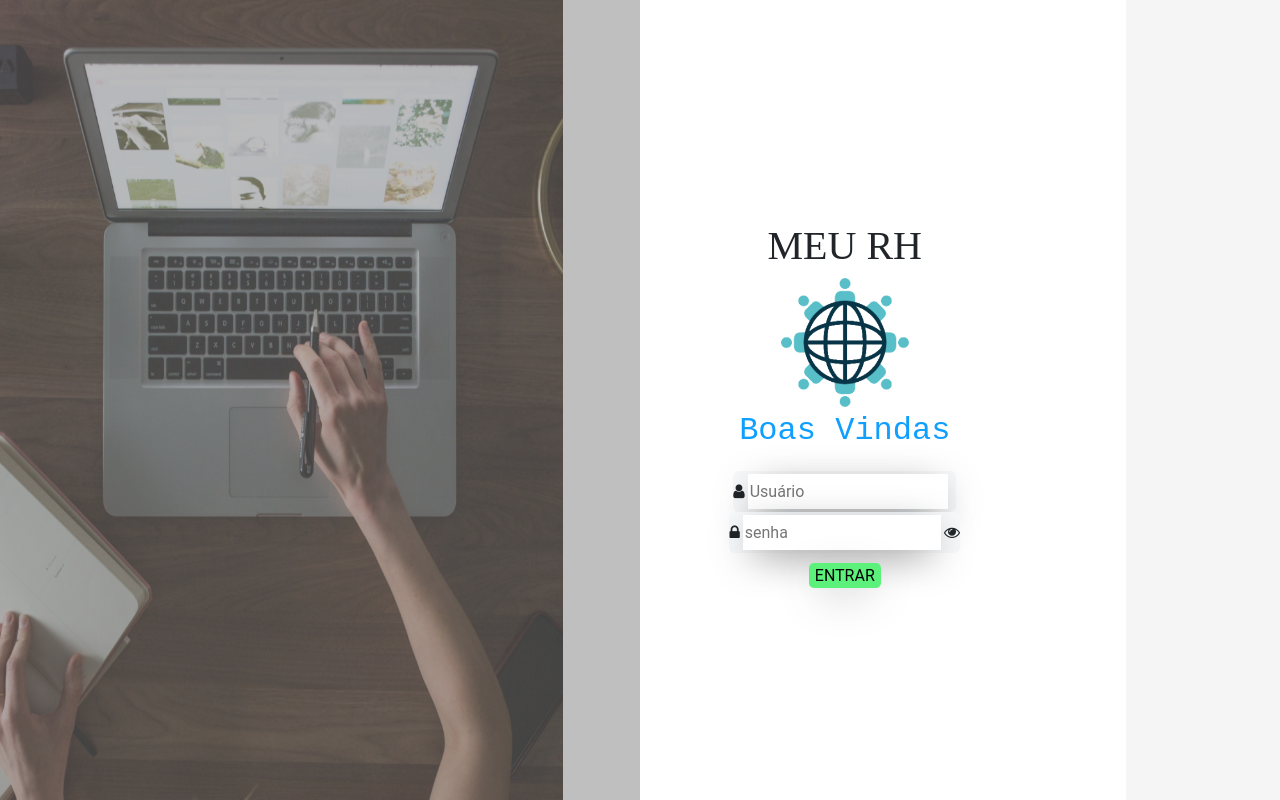
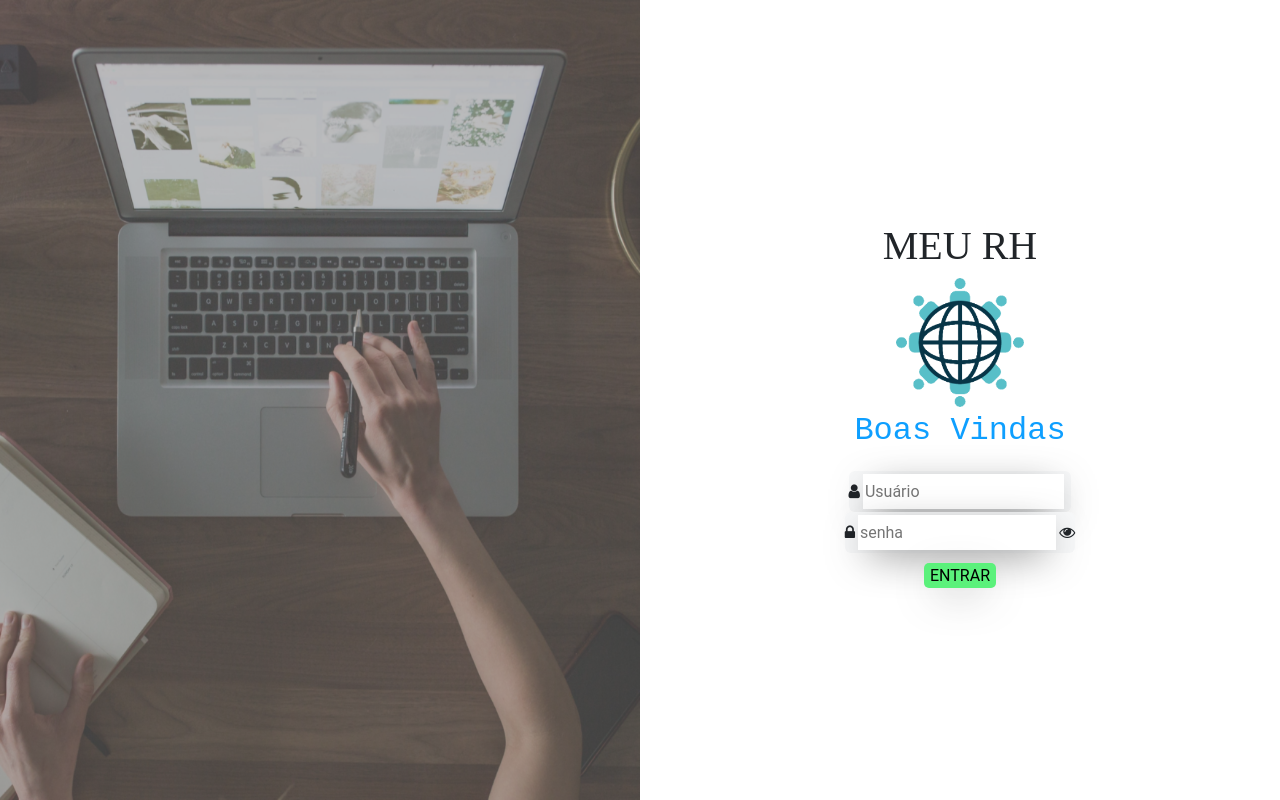
Before and after one commit to rafaelnonato79/meuRH, a React (Create React App) app: page / in a window 1280 px wide. Built offline with nearby package versions, Linux system fonts and the light colour scheme; a web font is replaced by a local one.

Commit message:
Corrigido bug do body que não estava centralizando

```diff
--- a/src/App.css
+++ b/src/App.css
@@ -1,9 +1,5 @@
 .App {
   text-align: center;
-}
-body{
-  margin: 0;
-  padding: 0;
 }
 
 .App-logo {
--- a/src/App.tsx
+++ b/src/App.tsx
@@ -2,6 +2,7 @@ import logo from './logo.svg';
 import './App.css';
 import LoginPage from './pages/loginPage/login';
 import HomePage from '../src/pages/homePage/home';
+import BancoDeHoras from '../src/pages/banco-de-horas/banco-de-horas'
 import { BrowserRouter as Router, Route, Routes } from 'react-router-dom';
 
 
@@ -11,6 +12,7 @@ function App() {
       <Routes>
         <Route path="/" Component={LoginPage} />
         <Route path="/HomePage" Component={HomePage} />
+        <Route path="/BancoDeHoras" Component={BancoDeHoras} />
       </Routes>
     </Router>
   );
--- a/src/componentes/nav/nav.tsx
+++ b/src/componentes/nav/nav.tsx
@@ -20,7 +20,9 @@ function Nav(){
             <NavComponent title={'INICIO'}/>
             </Link>
             <NavComponent title={'PONTO'}/>
-            <NavComponent title={'BANCO DE HORAS'}/>
+            <Link to="/BancoDeHoras">
+              <NavComponent title={'BANCO DE HORAS'}/>
+            </Link>
             </div>
         </div>
     )
--- /dev/null
+++ b/src/pages/banco-de-horas/banco-de-horas.tsx
@@ -0,0 +1,13 @@
+import React from 'react';
+import Nav from '../../componentes/nav/nav';
+
+
+function BancoDeHoras(){
+    return(
+        <div className="nav">
+            <Nav />
+        </div>
+    )
+}
+
+export default BancoDeHoras;
--- a/src/pages/homePage/home.css
+++ b/src/pages/homePage/home.css
@@ -1,25 +1,7 @@
-body{
-    margin: 0;
-    padding: 0;
-    box-sizing: border-box;
-    font-family: 'Roboto', sans-serif;
-    background-color: #f5f5f5;
-    height: 100vh;
-    width: 100vw;
-    display: flex;
-}
-
 .nav{
     background-color: rgb(9, 5, 29);
     width: 12vw;
     display: flex;
-}
-.main{
-    width: 88vw;
-    display: flex;
-    align-items: start;
-    justify-content: start;
-    background-color: rgb(211, 130, 30);
 }
 
 .col-left{
--- a/src/pages/loginPage/login.css
+++ b/src/pages/loginPage/login.css
@@ -1,7 +1,6 @@
 body{
     margin: 0;
     padding: 0;
-    box-sizing: border-box;
     font-family: 'Roboto', sans-serif;
     background-color: #f5f5f5;
     height: 100vh;
@@ -13,11 +12,13 @@ body{
     height: 100vh;
     display: flex;
     align-items: center;
+    margin: 0;
 }
 
 .left-login{
     width: 50%;
     height: 100vh;
+    margin: 0;
 }
 
 .overlay {
```
Also changed, not shown: src/pages/loginPage/login.tsx (indentation only).
